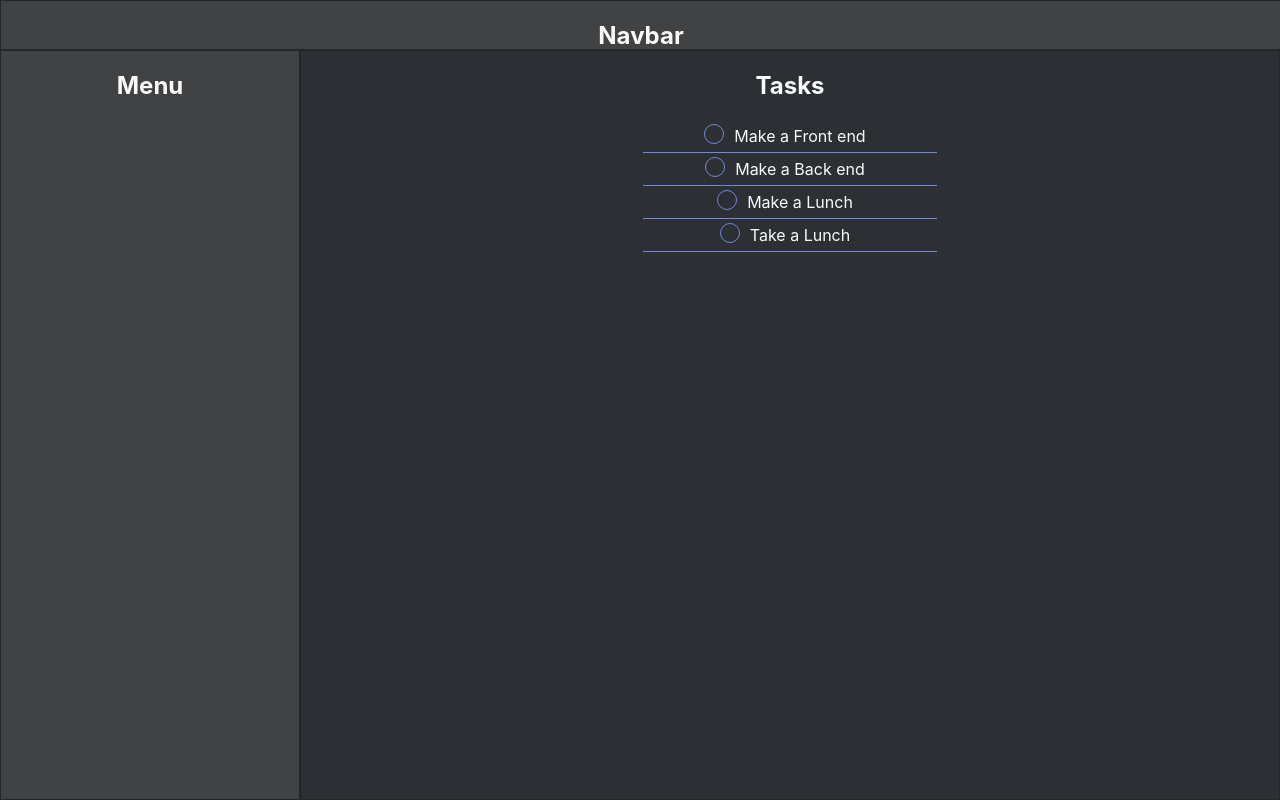
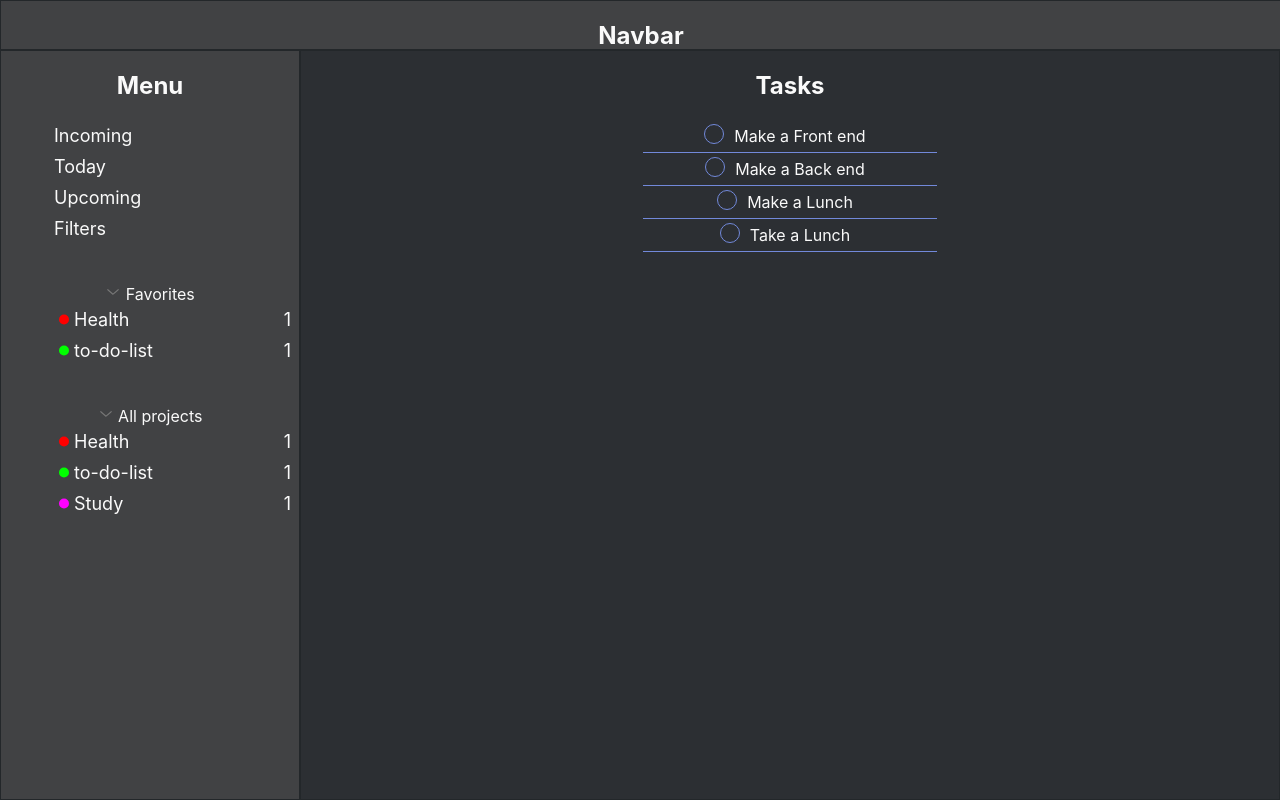
Before and after one commit to savukhin/my-todo-list, a React (Create React App) app in the folder client/: page / in a window 1280 px wide. Built offline with nearby package versions, Linux system fonts and the light colour scheme.

Commit message:
Added front for menu

```diff
--- a/client/package.json
+++ b/client/package.json
@@ -6,6 +6,7 @@
     "@testing-library/jest-dom": "^5.16.4",
     "@testing-library/react": "^13.0.1",
     "@testing-library/user-event": "^13.5.0",
+    "jquery": "^3.6.0",
     "react": "^18.0.0",
     "react-dom": "^18.0.0",
     "react-scripts": "5.0.1",
--- a/client/src/components/Menu/Menu.css
+++ b/client/src/components/Menu/Menu.css
@@ -3,4 +3,48 @@
     border: 1px solid var(--frame-color);
     grid-row: 2;
     grid-column: 1;
+    user-select: none;
 }
+
+.menu ul {
+    list-style: none;
+    padding: 0px;
+}
+
+.menu .expansion-panel {
+    display: block;
+    padding-top: 40px;
+    cursor: pointer;
+}
+
+.menu .projects-panel {
+    position: relative;
+    align-items: center;
+    padding-left: 50px;
+    padding-right: 5px;
+    font-size: large;
+}
+
+.menu .project-tab {
+    /* display: block; */
+    display: flex;
+    border-radius: 5px;
+    padding: 5px 3px;
+    align-items: left;
+}
+
+.menu .project-tab:hover {
+    background-color: var(--additional-color);
+}
+
+.menu .project-tab span {
+    display: flex;
+    text-align: left;
+    overflow: hidden;
+}
+
+.menu .project-tab .project-name {
+    display: flex;
+    flex: 1;
+    cursor: pointer;
+}
--- a/client/src/components/Menu/Menu.jsx
+++ b/client/src/components/Menu/Menu.jsx
@@ -1,11 +1,90 @@
 import React, { Component } from 'react';
 import './Menu.css'
+import $ from 'jquery';
 
 class Menu extends Component {
+    constructor() {
+        super();
+        this.state = {
+            projects: [{ id: 1, title: "Health", isFavorite: true, color: "#ff0000" },
+            { id: 2, title: "to-do-list", isFavorite: true, color: "#00ff00" },
+            { id: 3, title: "Study", isFavorite: false, color: "#ff00ff" }]
+        }
+    }
+
+    printProjects(projects) {
+        return (
+            <div className="projects-panel">
+                {projects.map(project =>
+                    <div key={ project.id } className="project-tab">
+                        <div className="project-name">
+                            <span className="project-dot">
+                                <svg width="20" viewBox="0 0 20 20">
+                                    <circle cx="10" cy="10" r="5" fill={ project.color }/>
+                                </svg>
+                            </span>
+
+                            <span> {project.title} </span>
+                        </div>
+                        <div className="project-misc">
+                            <span>1</span>
+                        </div>
+                    </div>
+                )}
+            </div>
+        )
+    }
+
+    drawDownArrow() {
+        return (
+            <svg width="16px" height="16px" viewBox="0 0 16 16">
+                <g transform="translate(-266, -17)" fill="#777777">
+                    <path d="M280,22.7581818 L279.1564,22 L273.9922,26.506 L273.4414,26.0254545 L273.4444,26.0281818 L268.8562,22.0245455 L268,22.7712727 C269.2678,23.878 272.8084,26.9674545 273.9922,28 C274.8718,27.2330909 274.0144,27.9809091 280,22.7581818">
+                    </path>
+                </g>
+            </svg>
+        )
+    }
+
+    hideExpansion(id) {
+        var displaying = $(`#${id}`).css("display");
+        if (displaying === "none")
+            $(`#${id}`).css("display", "block");
+        else
+            $(`#${id}`).css("display", "none");
+    }
+
     render() {
         return (
             <div className="menu">
                 <h2>Menu</h2>
+                <div className="projects-panel">
+                    <div className="project-tab"> <span> Incoming </span> </div>
+                    <div className="project-tab"> <span> Today </span> </div>
+                    <div className="project-tab"> <span> Upcoming </span> </div>
+                    <div className="project-tab"> <span> Filters </span> </div>
+                </div>
+
+                <div className="expansion-panel" onClick={() => this.hideExpansion("favorite_projects")}>
+                    {this.drawDownArrow()}
+                    <span> Favorites </span>
+                </div>
+
+                <div id="favorite_projects">
+                    <div className="favorites">
+                        {this.printProjects(
+                            this.state.projects.filter(project => project.isFavorite)
+                        )}
+                    </div>
+                </div>
+
+                <div className="expansion-panel"  onClick={() => this.hideExpansion("all_projects")}>
+                    {this.drawDownArrow()}
+                    <span> All projects </span>
+                </div>
+                <div id="all_projects">
+                    {this.printProjects(this.state.projects)}
+                </div>
             </div>
         )
     }
```
Also changed, not shown: 1 other file (tests, documents, lock files or other folders).
